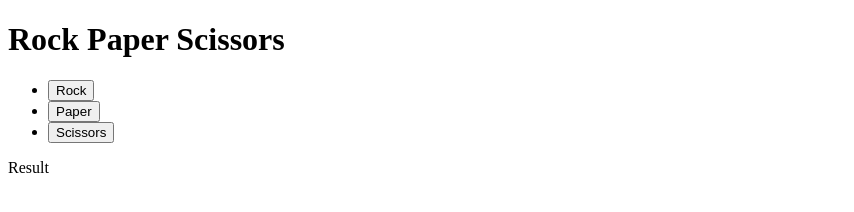
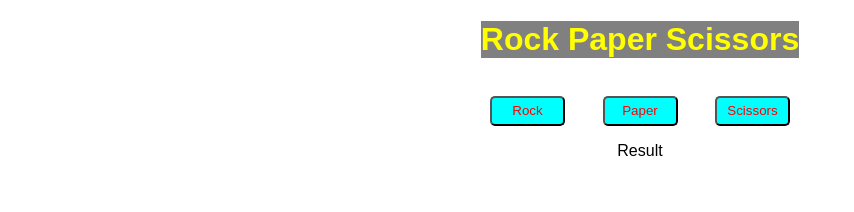
Before and after one commit to sms-888/odin-rock-paper-scissors, a plain HTML site: page index.html in a window 1280 px wide. Shown: the whole page, without its empty margins (0-854 px from the left). Drawn offline with Linux system fonts and the light colour scheme.

Commit message:
Add styling to html
added styling to heading, buttons

```diff
--- a/css/style.css
+++ b/css/style.css
@@ -0,0 +1,48 @@
+
+* {
+    /*border: 2px solid red;*/
+}
+
+body {
+    font-family: Arial, Helvetica, sans-serif;
+    margin: 0;
+    padding: 0;
+
+}
+
+.container {
+    display: flex;
+    flex-direction: column;
+    align-items: center ;
+}
+
+.heading {
+    background-color: gray;
+    color: yellow;
+}
+
+.buttonList {
+    padding: 0;
+    list-style-type: none;
+    display: flex;
+    flex-direction: row;
+    min-width: 300px;
+    justify-content: space-between;
+}
+
+li {
+    display: flex;
+}
+
+button {
+    width: 75px;
+    height: 30px;
+    padding: 5px;
+    background-color: aqua;
+    color: red;
+    border-radius: 5px;
+}
+
+.result {
+
+}
--- a/index.html
+++ b/index.html
@@ -5,18 +5,21 @@
     <head>
         <meta charset="utf-8">
         <title>Rock Paper Scissors</title>
+        <link rel="stylesheet" href="./css/style.css">
         <script src="./js/rockPaperScissors.js" defer></script>
     </head>
 
     <body>
-        <h1>Rock Paper Scissors</h1>
-        <ul>
-            <li><button>Rock</button></li>
-            <li><button>Paper</button></li>
-            <li><button>Scissors</button></li>
-        </ul>
-        <div>Result
-            <p></p>
+        <div class="container">
+            <h1 class="heading">Rock Paper Scissors</h1>
+            <ul class="buttonList">
+                <li><button>Rock</button></li>
+                <li><button>Paper</button></li>
+                <li><button>Scissors</button></li>
+            </ul>
+            <div class="result">Result
+                <p></p>
+            </div>
         </div>
     </body>
 
```
